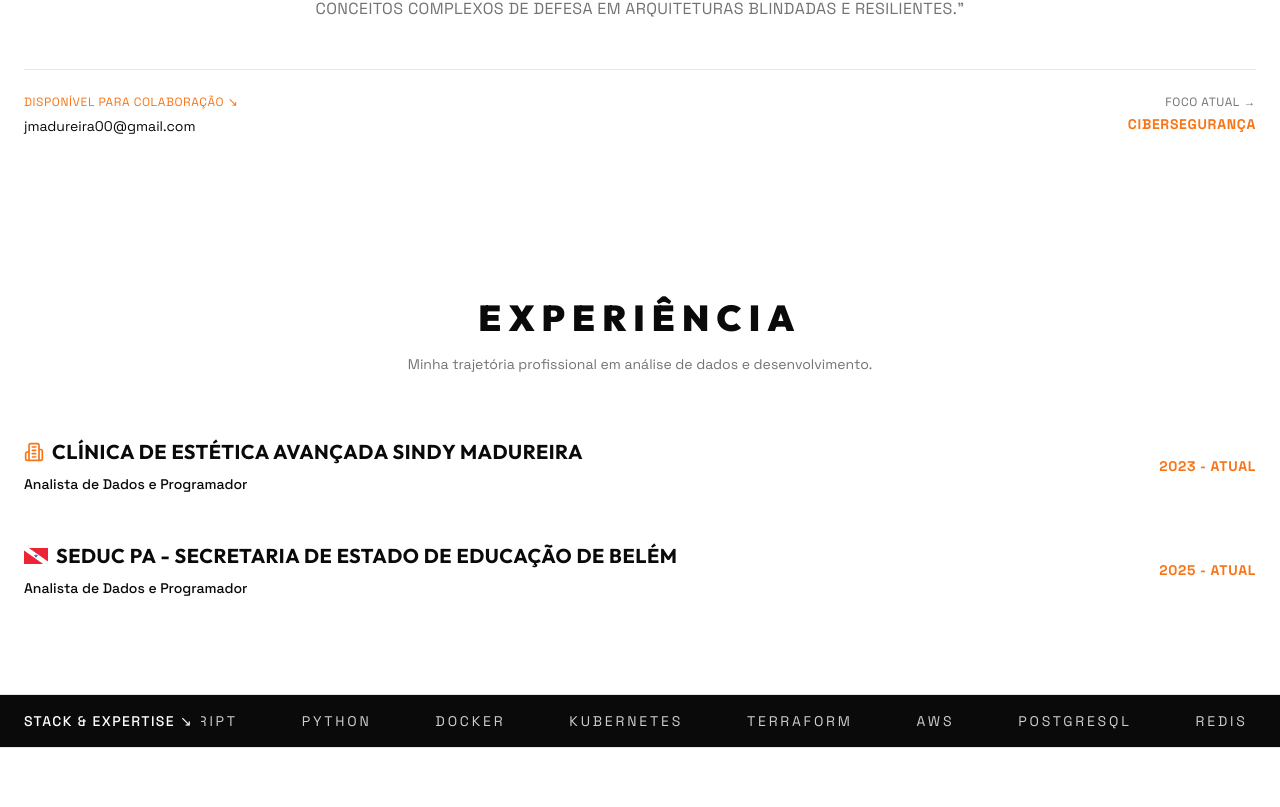
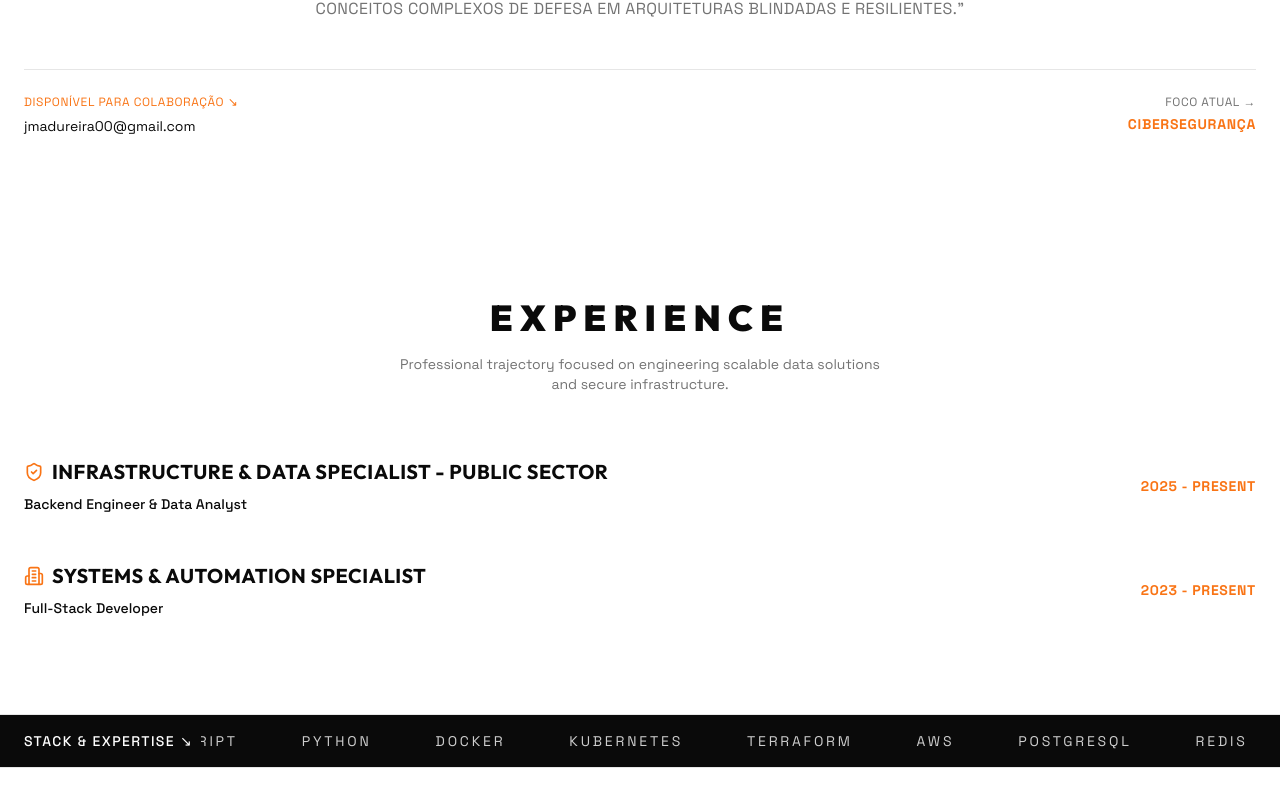
Before and after one commit to lucasonline0/portfolio, a React (Vite) app: page / in a window 1280 px wide. Shown: the part 579-1386 px from the top of the page. Built offline with nearby package versions, Linux system fonts and the light colour scheme; the HTML template or start-up script is replaced by a standard one.

Commit message:
feat(experience): reframe career trajectory for global market alignment

```diff
--- a/src/components/Experience.tsx
+++ b/src/components/Experience.tsx
@@ -1,17 +1,17 @@
-import { Building2, Flag } from "lucide-react";
+import { Building2, ShieldCheck } from "lucide-react";
 
 const experiences = [
   {
-    period: "2023 - Atual",
-    company: "Clínica de Estética Avançada Sindy Madureira",
-    role: "Analista de Dados e Programador",
-    icon: Building2,
+    period: "2025 - Present",
+    company: "Infrastructure & Data Specialist - Public Sector",
+    role: "Backend Engineer & Data Analyst",
+    icon: ShieldCheck,
   },
   {
-    period: "2025 - Atual",
-    company: "SEDUC PA - Secretaria de Estado de Educação de Belém",
-    role: "Analista de Dados e Programador",
-    icon: Flag,
+    period: "2023 - Present",
+    company: "Systems & Automation Specialist",
+    role: "Full-Stack Developer",
+    icon: Building2,
   },
 ];
 
@@ -20,11 +20,11 @@ const Experience = () => {
     <section id="experience" className="py-16 md:py-24">
       <div className="container mx-auto px-4 md:px-6">
         <div className="text-center mb-10 md:mb-16 space-y-4">
-          <h2 className="font-heading text-2xl md:text-3xl lg:text-4xl font-black uppercase tracking-[0.15em] md:tracking-[0.2em] animate-fade-up opacity-0" style={{ animationFillMode: 'forwards' }}>
-            Experiência
+          <h2 className="font-heading text-2xl md:text-3xl lg:text-4xl font-black uppercase tracking-[0.15em] md:tracking-[0.2em]">
+            Experience
           </h2>
-          <p className="text-muted-foreground text-xs md:text-sm max-w-lg mx-auto animate-fade-up opacity-0 delay-100 px-4" style={{ animationFillMode: 'forwards' }}>
-            Minha trajetória profissional em análise de dados e desenvolvimento.
+          <p className="text-muted-foreground text-xs md:text-sm max-w-lg mx-auto px-4">
+            Professional trajectory focused on engineering scalable data solutions and secure infrastructure.
           </p>
         </div>
 
@@ -32,26 +32,12 @@ const Experience = () => {
           {experiences.map((exp, index) => (
             <div
               key={index}
-              className="flex flex-col md:flex-row md:items-center md:justify-between gap-4 md:gap-8 animate-fade-up opacity-0"
-              style={{ animationDelay: `${index * 200}ms`, animationFillMode: 'forwards' }}
+              className="flex flex-col md:flex-row md:items-center md:justify-between gap-4 md:gap-8"
             >
               <div className="md:flex-1">
                 <h3 className="font-heading text-lg md:text-xl font-bold uppercase tracking-wide mb-2 flex items-center gap-2">
-                  {exp.company.includes("Secretaria de Estado de Educação") ? (
-                    <>
-                      <img
-                        src="/bandeira-PA.png"
-                        alt="Bandeira do Pará"
-                        className="w-6 h-4 object-cover"
-                      />
-                      {exp.company}
-                    </>
-                  ) : (
-                    <>
-                      <exp.icon className="w-5 h-5 text-accent" />
-                      {exp.company}
-                    </>
-                  )}
+                  <exp.icon className="w-5 h-5 text-accent" />
+                  {exp.company}
                 </h3>
                 <p className="text-foreground font-medium text-xs md:text-sm">
                   {exp.role}
```
